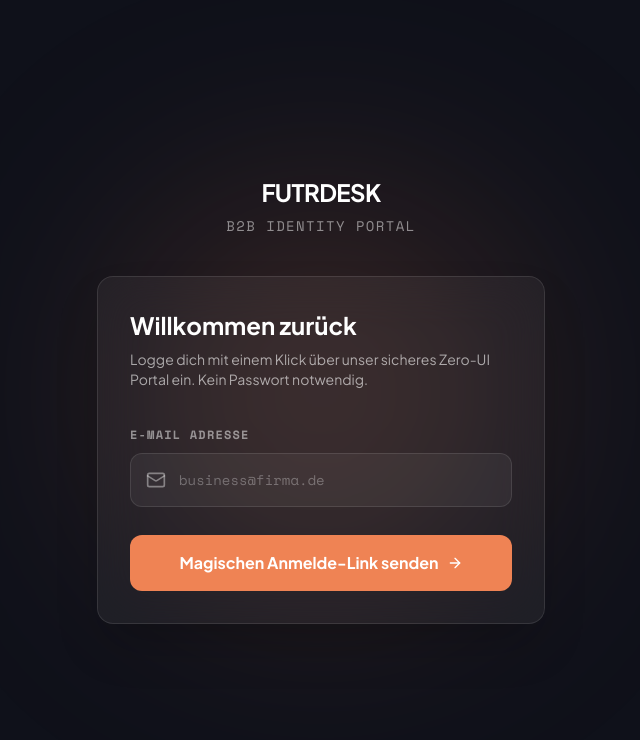
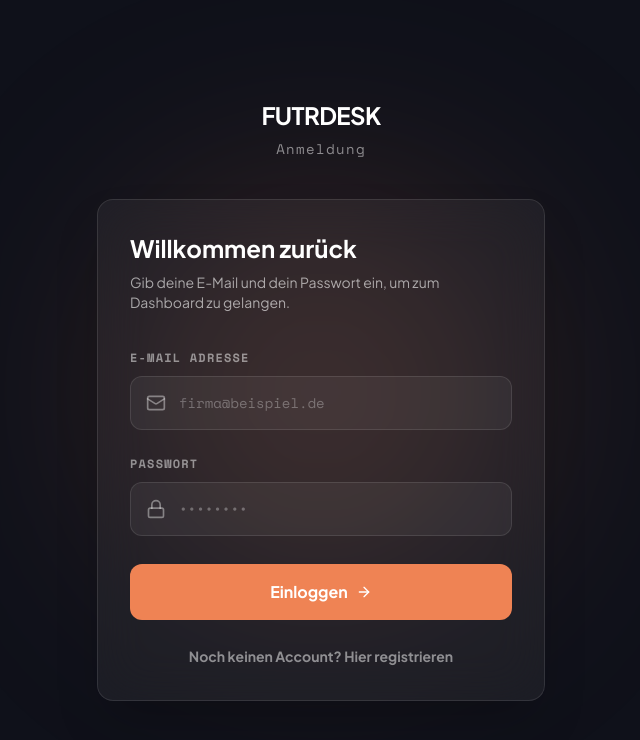
Before and after one commit to TheFair1985/futrdesk, a Next.js app: page /login in a window 1280 px wide. Shown: the top 740 px of the page, without its empty margins (319-959 px from the left). Built offline with nearby package versions, Linux system fonts and the light colour scheme.

Commit message:
feat: standard email password login instead of magic link

```diff
--- a/app/login/page.tsx
+++ b/app/login/page.tsx
@@ -2,37 +2,54 @@
 
 import { useState } from "react";
 import { createClient } from "../../utils/supabase/client";
-import { Mail, ArrowRight, Loader2, CheckCircle2 } from "lucide-react";
+import { Mail, Lock, ArrowRight, Loader2 } from "lucide-react";
 import Link from "next/link";
+import { useRouter } from "next/navigation";
 
 export default function LoginPage() {
+  const [isLogin, setIsLogin] = useState(true);
   const [email, setEmail] = useState("");
+  const [password, setPassword] = useState("");
   const [loading, setLoading] = useState(false);
-  const [success, setSuccess] = useState(false);
   const [error, setError] = useState("");
+  const [success, setSuccess] = useState("");
 
-  const handleLogin = async (e: React.FormEvent) => {
+  const router = useRouter();
+
+  const handleSubmit = async (e: React.FormEvent) => {
     e.preventDefault();
     setLoading(true);
     setError("");
+    setSuccess("");
 
     const supabase = createClient();
 
-    // Default redirect to /dashboard after login via magic link
-    const redirectUrl = `${window.location.origin}/api/auth/callback`;
+    if (isLogin) {
+      const { error } = await supabase.auth.signInWithPassword({
+        email,
+        password,
+      });
 
-    const { error } = await supabase.auth.signInWithOtp({
+      if (error) {
+        setError("Falsche E-Mail oder Passwort.");
+      } else {
+        router.push("/dashboard");
+        router.refresh();
+      }
+    } else {
+      const { error } = await supabase.auth.signUp({
         email,
-      options: {
-        emailRedirectTo: redirectUrl,
-      }
+        password,
       });
 
       if (error) {
         setError(error.message);
       } else {
-      setSuccess(true);
+        setSuccess("Account erstellt! Du kannst dich jetzt einloggen.");
+        setIsLogin(true);
       }
+    }
+
     setLoading(false);
   };
 
@@ -50,35 +67,26 @@
           <Link href="/" className="inline-block text-2xl font-bold font-sans text-white tracking-tight">
             FUTRDESK
           </Link>
-          <p className="text-white/50 font-mono text-sm mt-2 uppercase tracking-widest">
-            B2B Identity Portal
+          <p className="text-white/50 font-mono text-sm mt-2 tracking-widest">
+            {isLogin ? "Anmeldung" : "Registrierung"}
           </p>
         </div>
 
         {/* LOGIN CARD */}
         <div className="bg-white/5 backdrop-blur-xl border border-white/10 p-8 rounded-2xl shadow-2xl">
-          {success ? (
-            <div className="text-center flex flex-col items-center gap-4 py-8">
-              <div className="w-16 h-16 bg-green-500/10 border border-green-500/20 rounded-full flex items-center justify-center">
-                <CheckCircle2 className="w-8 h-8 text-green-400" />
-              </div>
-              <h2 className="text-xl font-bold text-white font-sans">Prüfe dein Postfach</h2>
-              <p className="text-white/60 text-sm leading-relaxed max-w-[250px] mx-auto">
-                Wir haben dir einen magischen Anmelde-Link an <strong className="text-white">{email}</strong> gesendet. Klicke darauf, um dich einzuloggen.
-              </p>
-            </div>
-          ) : (
-            <>
+
           <div className="mb-8">
             <h2 className="text-2xl font-bold text-white font-sans mb-2">
-                  Willkommen zurück
+              {isLogin ? "Willkommen zurück" : "Neuen Account erstellen"}
             </h2>
             <p className="text-white/60 text-sm">
-                  Logge dich mit einem Klick über unser sicheres Zero-UI Portal ein. Kein Passwort notwendig.
+              {isLogin
+                ? "Gib deine E-Mail und dein Passwort ein, um zum Dashboard zu gelangen."
+                : "Erstelle dir jetzt einen kostenlosen Account, um Futrdesk zu nutzen."}
             </p>
           </div>
 
-              <form onSubmit={handleLogin} className="flex flex-col gap-5">
+          <form onSubmit={handleSubmit} className="flex flex-col gap-5">
             <div className="space-y-2">
               <label htmlFor="email" className="text-xs font-bold text-white/50 uppercase tracking-widest font-mono">
                 E-Mail Adresse
@@ -91,15 +99,39 @@
                   required
                   value={email}
                   onChange={(e) => setEmail(e.target.value)}
-                      placeholder="business@firma.de"
+                  placeholder="firma@beispiel.de"
+                  className="w-full bg-white/5 border border-white/10 text-white placeholder:text-white/30 rounded-xl py-4 pl-12 pr-4 focus:outline-none focus:border-action/50 focus:ring-1 focus:ring-action/50 transition-all font-mono text-sm"
+                />
+              </div>
+            </div>
+
+            <div className="space-y-2">
+              <label htmlFor="password" className="text-xs font-bold text-white/50 uppercase tracking-widest font-mono">
+                Passwort
+              </label>
+              <div className="relative">
+                <Lock className="absolute left-4 top-1/2 -translate-y-1/2 w-5 h-5 text-white/40" />
+                <input
+                  id="password"
+                  type="password"
+                  required
+                  value={password}
+                  onChange={(e) => setPassword(e.target.value)}
+                  placeholder="••••••••"
                   className="w-full bg-white/5 border border-white/10 text-white placeholder:text-white/30 rounded-xl py-4 pl-12 pr-4 focus:outline-none focus:border-action/50 focus:ring-1 focus:ring-action/50 transition-all font-mono text-sm"
                 />
               </div>
             </div>
 
             {error && (
-                  <div className="text-red-400 text-xs font-mono bg-red-400/10 border border-red-400/20 p-3 rounded-lg">
+              <div className="text-red-400 text-xs font-bold bg-red-400/10 border border-red-400/20 p-3 rounded-lg">
                 {error}
+              </div>
+            )}
+
+            {success && (
+              <div className="text-green-400 text-xs font-bold bg-green-400/10 border border-green-400/20 p-3 rounded-lg">
+                {success}
               </div>
             )}
 
@@ -112,14 +144,23 @@
                 <Loader2 className="w-5 h-5 animate-spin" />
               ) : (
                 <>
-                      Magischen Anmelde-Link senden
+                  {isLogin ? "Einloggen" : "Registrieren"}
                   <ArrowRight className="w-4 h-4" />
                 </>
               )}
             </button>
           </form>
-            </>
-          )}
+
+          <div className="mt-6 text-center">
+            <button
+              type="button"
+              onClick={() => { setIsLogin(!isLogin); setError(""); setSuccess(""); }}
+              className="text-white/50 hover:text-white text-sm transition-colors font-bold"
+            >
+              {isLogin ? "Noch keinen Account? Hier registrieren" : "Bereits einen Account? Hier einloggen"}
+            </button>
+          </div>
+
         </div>
 
       </div>
```
Lines whose indentation alone changed are shown as unchanged.
